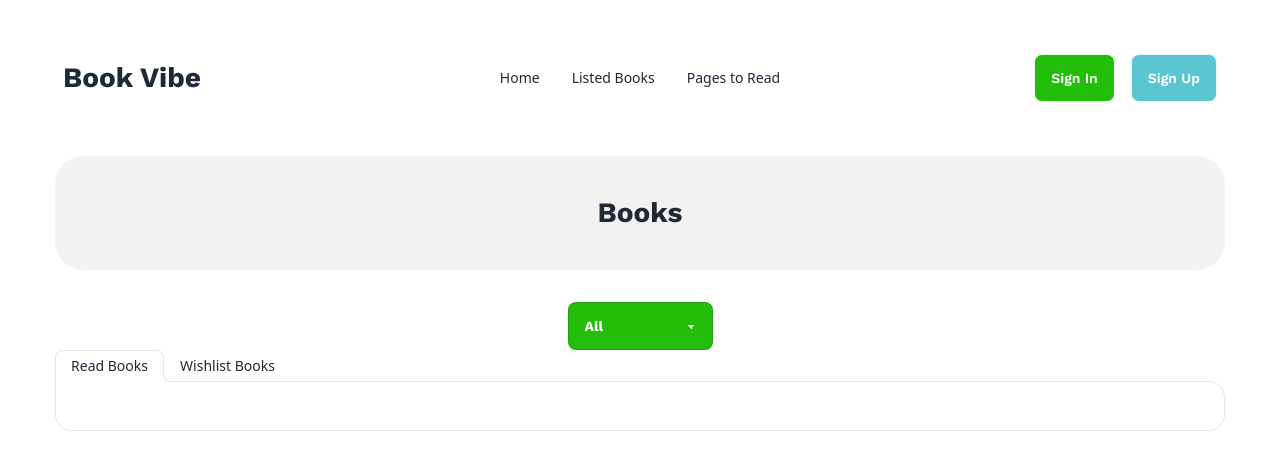
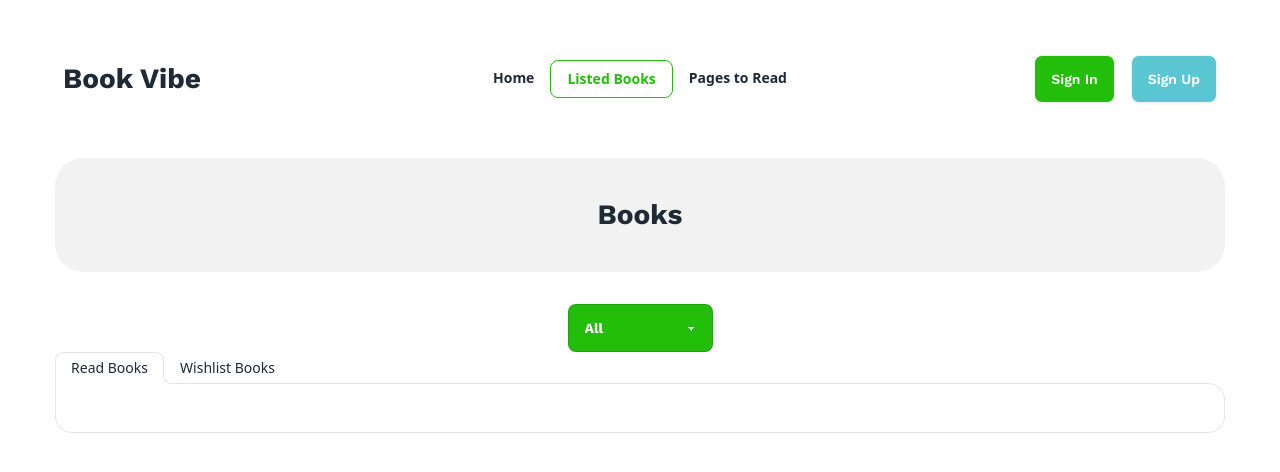
Before and after one commit to Zioun/Assignment-08, a React (Vite) app: page /listed in a window 1280 px wide. Shown: the top 472 px of the page. Built offline with nearby package versions, Linux system fonts and the light colour scheme; a web font is replaced by a local one.

Commit message:
nav active added

```diff
--- a/src/Components/Header/NavBar.jsx
+++ b/src/Components/Header/NavBar.jsx
@@ -1,12 +1,13 @@
 import React from "react";
-import { Link } from "react-router-dom";
+import {NavLink } from "react-router-dom";
+import "./Nave.css";
 
 const NavBar = () => {
 
   const links = (
     <>
-      <Link to="/"><li><a>Home</a></li></Link>
-      <Link to="/listed"><li><a>Listed Books</a></li></Link>
+      <li><NavLink to="/">Home</NavLink> </li>
+      <li><NavLink to="/listed">Listed Books</NavLink></li>
       <li><a>Pages to Read</a></li>
     </>
   )
--- /dev/null
+++ b/src/Components/Header/Nave.css
@@ -0,0 +1,15 @@
+li a.active{
+    background: transparent !important;
+    color: #23BE0A !important;
+    border: 1px solid #23BE0A;
+    font-weight: bold;
+}
+li{
+    font-weight: bold;
+}
+li.active{
+    background-color: unset !important;
+}
+li a:hover{
+    background-color: transparent;
+}
--- a/src/Utility/localstore2.js
+++ b/src/Utility/localstore2.js
@@ -1,17 +1,17 @@
-const getWishBook = () => {
-    const storedBookWishApplication = localStorage.getItem('read');
-    if(storedBookWishApplication){
-        return JSON.parse(storedBookWishApplication);
-    }
-    return [];
-}
+// const getWishBook = () => {
+//     const storedBookWishApplication = localStorage.getItem('read');
+//     if(storedBookWishApplication){
+//         return JSON.parse(storedBookWishApplication);
+//     }
+//     return [];
+// }
 
-const saveWishBook = (id) => {
-    const storedBookWishApplications = getWishBook();
-    const exists = storedBookWishApplications.find(bookId => bookId === id);
-    if(!exists){
-        storedBookWishApplications.push(id);
-        localStorage.setItem('wish', JSON.stringify(storedBookWishApplications));
-    }
-}
-export {getWishBook, saveWishBook}
+// const saveWishBook = (id) => {
+//     const storedBookWishApplications = getWishBook();
+//     const exists = storedBookWishApplications.find(bookId => bookId === id);
+//     if(!exists){
+//         storedBookWishApplications.push(id);
+//         localStorage.setItem('wish', JSON.stringify(storedBookWishApplications));
+//     }
+// }
+// export {getWishBook, saveWishBook}
```
